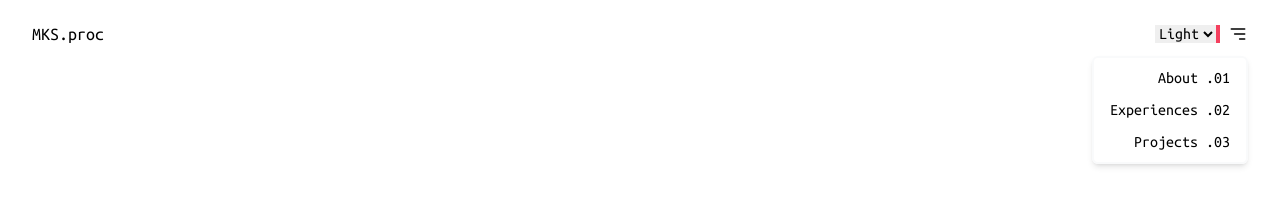
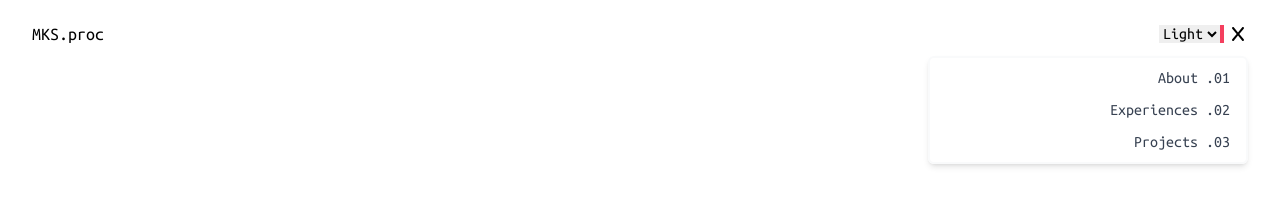
Before and after one commit to mksdesuyo/vuejs-ornament, a Vue app: page / in a window 1280 px wide. Both pictures are taken after a click on the button 1238 px from the left and 34 px from the top of the page. Shown: the top 214 px of the page. Built offline with nearby package versions, Linux system fonts and the light colour scheme.

Commit message:
refactor(NavMenu): make the offcanvas navigation work

```diff
--- a/src/components/HeaderApp.vue
+++ b/src/components/HeaderApp.vue
@@ -1,6 +1,5 @@
 <script setup>
-import NavMenu from './NavMenu.vue';
-import { ref } from 'vue';
+// import NavMenu from './NavMenu.vue';
 </script>
 
 <template>
@@ -21,47 +20,40 @@ import { ref } from 'vue';
             <option value="dark">Dark</option>
           </select>
         </div>
-        <button @click="toggleMenu">
-          <svg
-            class="w-4 h-4 xs:w-5 xs:h-5"
-            viewBox="0 0 24 24"
-            fill="none"
-            xmlns="http://www.w3.org/2000/svg"
-          >
-            <path
-              fill-rule="evenodd"
-              clip-rule="evenodd"
-              d="M4 5C3.44772 5 3 5.44772 3 6C3 6.55228 3.44772 7 4 7H20C20.5523 7 21 6.55228 21 6C21 5.44772 20.5523 5 20 5H4ZM7 12C7 11.4477 7.44772 11 8 11H20C20.5523 11 21 11.4477 21 12C21 12.5523 20.5523 13 20 13H8C7.44772 13 7 12.5523 7 12ZM13 18C13 17.4477 13.4477 17 14 17H20C20.5523 17 21 17.4477 21 18C21 18.5523 20.5523 19 20 19H14C13.4477 19 13 18.5523 13 18Z"
-              fill="#000000"
-            />
-          </svg>
+        <button @click="open = !open" class="grid w-4 h-4 place-self-center">
+          <font-awesome-icon :icon="open ? ['fas', 'x'] : ['fas', 'bars']" />
         </button>
       </div>
     </nav>
-    <NavMenu :isOpen="menuOpen" />
+    <!-- <NavMenu :isOpen="menuOpen" /> -->
+    <ul
+      class="absolute flex flex-col w-1/4 gap-2 px-4 py-2 mt-2 text-sm text-right text-gray-700 transition-all duration-500 ease-in-out border-2 rounded-md shadow-md top-12 border-gray-50 xs:text-base"
+      :class="[open ? 'right-8 opacity-100' : '-right-full opacity-0']"
+    >
+      <li v-for="route in routes" :key="route.name">
+        <router-link
+          :to="route.path"
+          class="duration-150 ease-in-out hover:mr-2"
+          data-discover="true"
+          aria-current="page"
+          >{{ route.name }}</router-link
+        >
+      </li>
+    </ul>
   </header>
 </template>
 
 <script>
-const menuOpen = ref(false);
-
-const toggleMenu = () => {
-  menuOpen.value = !menuOpen.value;
+export default {
+  data() {
+    return {
+      open: false,
+      routes: [
+        { name: 'About .01', path: '/about' },
+        { name: 'Experiences .02', path: '/experience' },
+        { name: 'Projects .03', path: '/project' },
+      ],
+    };
+  },
 };
 </script>
-
-<style scoped>
-/* Animasi untuk menu */
-.menu-enter-active,
-.menu-leave-active {
-  transition:
-    opacity 0.3s,
-    transform 0.3s ease-out;
-}
-
-.menu-enter-from,
-.menu-leave-to {
-  opacity: 0;
-  transform: translateY(-20px);
-}
-</style>
--- a/src/components/NavMenu.vue
+++ b/src/components/NavMenu.vue
@@ -1,11 +1,7 @@
 <template>
   <ul
     v-if="isOpen"
-    class="absolute flex flex-col gap-2 px-4 py-2 mt-2 text-sm text-right transition-all duration-1000 border-2 rounded-md shadow-md right-8 w-fit border-gray-50 xs:text-base"
-    :class="{
-      'opacity-100 top-12': isOpen,
-      'opacity-0 -top-12 pointer-events-none': !isOpen,
-    }"
+    class="absolute flex flex-col gap-2 px-4 py-2 mt-2 text-sm text-right transition-all duration-1000 ease-in-out border-2 rounded-md shadow-md right-8 w-fit border-gray-50 xs:text-base"
   >
     <li v-for="route in routes" :key="route.name">
       <router-link
--- a/src/main.js
+++ b/src/main.js
@@ -10,8 +10,19 @@ import { FontAwesomeIcon } from '@fortawesome/vue-fontawesome';
 import { faHeart } from '@fortawesome/free-solid-svg-icons';
 import { faFacebook, faGithub, faInstagram, faLinkedin } from '@fortawesome/free-brands-svg-icons';
 import { faArrowUpRightFromSquare } from '@fortawesome/free-solid-svg-icons';
+import { faBars } from '@fortawesome/free-solid-svg-icons';
+import { faX } from '@fortawesome/free-solid-svg-icons';
 
-library.add(faHeart, faFacebook, faGithub, faInstagram, faLinkedin, faArrowUpRightFromSquare);
+library.add(
+  faHeart,
+  faFacebook,
+  faGithub,
+  faInstagram,
+  faLinkedin,
+  faArrowUpRightFromSquare,
+  faBars,
+  faX,
+);
 
 const app = createApp(App);
 
```
